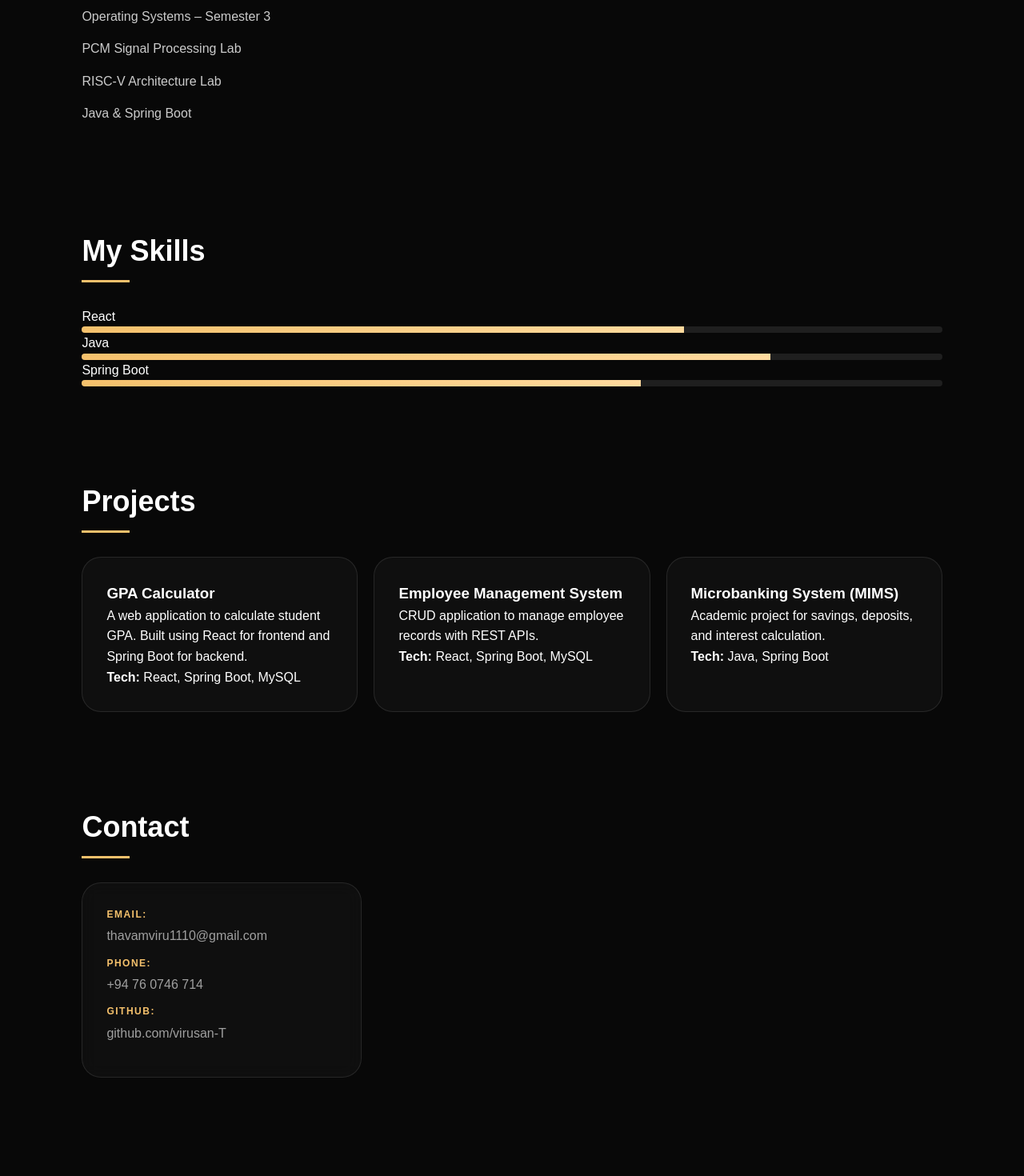
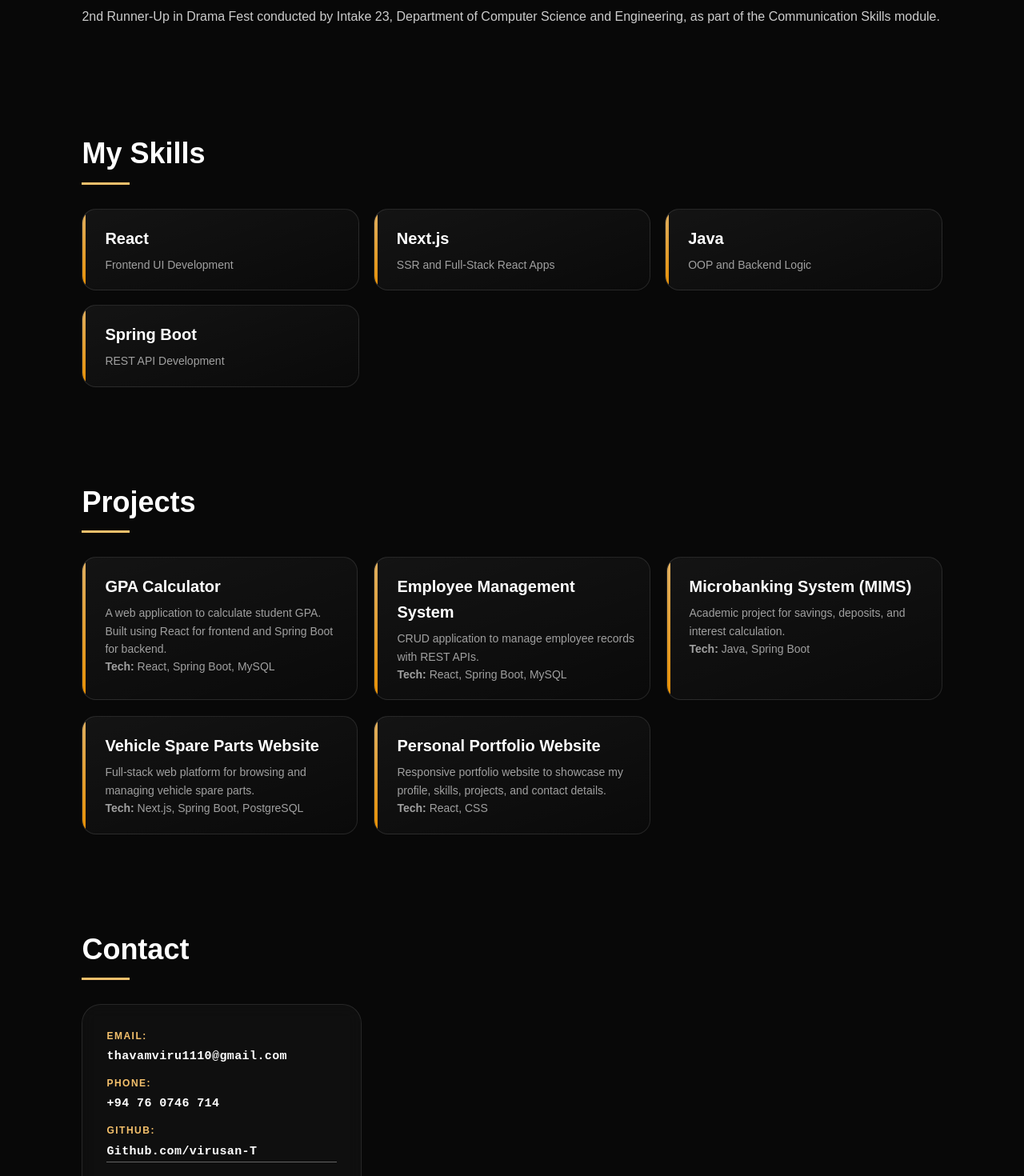
Before and after one commit to virusan-T/My_Portfolio, a React (Create React App) app: page / in a window 1280 px wide. Shown: the part 1000-2470 px from the top of the page at 80% size. Before the commit the page ends 2392 px from the top, so only its background shows below. Built offline with nearby package versions, Linux system fonts and the light colour scheme.

Commit message:
make some chnages

```diff
--- a/public/index.html
+++ b/public/index.html
@@ -24,7 +24,7 @@
       work correctly both with client-side routing and a non-root public URL.
       Learn how to configure a non-root public URL by running `npm run build`.
     -->
-    <title>React App</title>
+    <title>Virusan</title>
   </head>
   <body>
     <noscript>You need to enable JavaScript to run this app.</noscript>
--- a/src/App.css
+++ b/src/App.css
@@ -27,6 +27,39 @@ body {
   color: var(--text-main);
   line-height: 1.6;
   overflow-x: hidden;
+}
+
+/* ------------------ SHARED PATTERNS ------------------ */
+
+.project-card,
+.contact-box,
+.contact-form {
+  background: var(--glass);
+  border: 1px solid var(--border);
+  border-radius: 24px;
+}
+
+.contact-box,
+.contact-form {
+  backdrop-filter: blur(10px);
+}
+
+.contact-btn,
+.contact-form button {
+  border-radius: 50px;
+  transition: all 0.3s cubic-bezier(0.175, 0.885, 0.32, 1.275);
+  cursor: pointer;
+}
+
+.contact-btn:hover,
+.contact-form button:hover {
+  background: #ffffff;
+  color: #000;
+}
+
+.contact-btn:active,
+.contact-form button:active {
+  transform: scale(0.95);
 }
 
 /* ------------------ NAVBAR ------------------ */
@@ -63,26 +96,20 @@ body {
   border: 1px solid var(--accent);
   color: var(--accent);
   padding: 10px 22px;
-  border-radius: 50px;
   text-decoration: none; /* Ensures no underline if it's an <a> tag */
   display: inline-block;
   font-weight: 500;
-  transition: all 0.3s cubic-bezier(0.175, 0.885, 0.32, 1.275);
-  cursor: pointer;
 }
 
 /* 1. HOVER STATE: Changes to White for a "Different" Look */
 .contact-btn:hover {
-  background: #ffffff;      /* Different color: pure white */
-  color: #000000;           /* Black text for contrast */
-  border-color: #ffffff;
-  transform: translateY(-3px); /* Lifts up slightly */
+  border-color: #010101;
+  transform: translateY(-1px); /* Lifts up slightly */
   box-shadow: 0 10px 20px rgba(255, 255, 255, 0.2);
 }
 
 /* 2. TOUCH / CLICK STATE: Physical feedback when pressed */
 .contact-btn:active {
-  transform: scale(0.95);    /* Shrinks slightly when touched */
   background: var(--accent); /* Switches back to your accent color */
   border-color: var(--accent);
   box-shadow: 0 5px 10px rgba(245, 193, 108, 0.4);
@@ -213,70 +240,84 @@ body {
 
 /* ------------------ SKILLS ------------------ */
 
-
-
-.skill span {
-  display: block;
-  margin-bottom: 6px;
-  font-size: 14px;
+.skills-grid {
+  display: grid;
+  grid-template-columns: repeat(3, minmax(0, 1fr));
+  gap: 18px;
 }
 
-.bar {
-  background: #1f1f1f;
-  height: 8px;
-  border-radius: 10px;
-  overflow: hidden;
+@media (max-width: 900px) {
+  .skills-grid {
+    grid-template-columns: repeat(2, minmax(0, 1fr));
+  }
 }
 
-.bar span {
-  display: block;
+@media (max-width: 600px) {
+  .skills-grid {
+    grid-template-columns: 1fr;
+  }
+}
+
+.skill-tile,
+.project-card {
+  position: relative;
+  padding: 20px 18px;
+  border: 1px solid var(--border);
+  border-radius: 18px;
+  background: linear-gradient(160deg, rgba(255, 255, 255, 0.05), rgba(255, 255, 255, 0.01));
+  overflow: hidden;
+  transition: transform 0.25s ease, border-color 0.25s ease, box-shadow 0.25s ease;
+}
+
+.skill-tile::before,
+.project-card::before {
+  content: "";
+  position: absolute;
+  top: 0;
+  left: 0;
+  width: 4px;
   height: 100%;
-  background: linear-gradient(90deg, #f5c16c, #ffda9e);
+  background: var(--accent-gradient);
+  opacity: 0.9;
+}
+
+.skill-tile:hover,
+.project-card:hover {
+  transform: translateY(-6px);
+  border-color: rgba(245, 193, 108, 0.6);
+  box-shadow: 0 16px 28px rgba(0, 0, 0, 0.3);
+}
+
+.skill-tile h3,
+.project-card h3 {
+  font-size: 20px;
+  margin-bottom: 6px;
+  padding-left: 10px;
+}
+
+.skill-tile p,
+.project-card p {
+  color: var(--text-dim);
+  font-size: 14px;
+  padding-left: 10px;
 }
 
 /* ------------------ PROJECTS ------------------ */
 
 .project-grid {
   display: grid;
-  grid-template-columns: repeat(auto-fit, minmax(300px, 1fr));
+  grid-template-columns: repeat(3, minmax(0, 1fr));
   gap: 20px;
 }
 
-.project-card {
-  background: var(--glass);
-  border: 1px solid var(--border);
-  padding: 30px;
-  border-radius: 24px;
-  transition: all 0.4s ease;
-  position: relative;
-  overflow: hidden;
-}
-.project-card::before {
-  content: "";
-  position: absolute;
-  top: 0; left: 0; width: 100%; height: 100%;
-  background: var(--accent-gradient);
-  opacity: 0;
-  transition: 0.4s;
-  z-index: -1;
-}
-
-.project-card:hover {
-  transform: translateY(-10px);
-  border-color: var(--accent);
-}
 /* ------------------ CONTACT ------------------ */
 /* ------------------ MODERN CONTACT BOX ------------------ */
 
 .contact-box {
-  background: var(--glass);               /* Modern semi-transparent background */
-  border: 1px solid var(--border);        /* Subtle border */
   padding: 30px;                          /* Increased padding for a premium feel */
-  border-radius: 24px;                    /* Matches project card curves */
   max-width: 350px;                       /* Slightly wider for better text flow */
   margin: 40px 0;
   transition: all 0.4s ease;              /* Smooth transition for hover */
-  backdrop-filter: blur(10px);            /* Glass effect */
 }
 
 .contact-box:hover {
@@ -301,6 +342,25 @@ body {
   margin-bottom: 4px;
 }
 
+.contact-value {
+  color: var(--text-main);
+  font-family: "Courier New", monospace;
+  font-size: 15px;
+  font-weight: 700;
+  letter-spacing: 0.4px;
+}
+
+.github-link-tag {
+  text-decoration: none;
+  border-bottom: 1px solid rgba(255, 255, 255, 0.35);
+  transition: color 0.2s ease, border-color 0.2s ease;
+}
+
+.github-link-tag:hover {
+  color: var(--text-main);
+  border-color: var(--text-main);
+}
+
 /* ------------------ RESPONSIVE ------------------ */
 
 @media (max-width: 900px) {
@@ -309,8 +369,18 @@ body {
     text-align: center;
   }
 
+  .project-grid {
+    grid-template-columns: repeat(2, minmax(0, 1fr));
+  }
+
   .hero-image img {
     margin-top: 30px;
+  }
+}
+
+@media (max-width: 600px) {
+  .project-grid {
+    grid-template-columns: 1fr;
   }
 }
 
@@ -322,11 +392,7 @@ body {
   display: flex;
   flex-direction: column;
   gap: 20px;
-  background: var(--glass); /* Using the glass effect from earlier */
   padding: 40px;
-  border-radius: 24px;
-  border: 1px solid var(--border);
-  backdrop-filter: blur(10px);
 }
 
 /* ------------------ INPUTS & TEXTAREA ------------------ */
@@ -363,26 +429,17 @@ body {
 
 .contact-form button {
   all: unset; /* Resets default button styling */
-  cursor: pointer;
   background: var(--accent);
   color: #000;
   padding: 15px;
-  border-radius: 50px;
   font-weight: 600;
   text-align: center;
   font-size: 16px;
-  transition: all 0.3s cubic-bezier(0.175, 0.885, 0.32, 1.275);
 }
 
 .contact-form button:hover {
-  background: #ffffff; /* Turns white on hover like your navbar button */
-  color: #000;
   transform: translateY(-5px);
   box-shadow: 0 10px 20px rgba(255, 255, 255, 0.1);
-}
-
-.contact-form button:active {
-  transform: scale(0.95); /* Shrinks on click for physical feedback */
 }
 
 /* Placeholder color */
--- a/src/sections/academic.jsx
+++ b/src/sections/academic.jsx
@@ -6,10 +6,10 @@ function academic() {
         <div className='section' id='academic'>
             <h2>Academic Activities</h2>
             <ul>
-                <li>Operating Systems – Semester 3</li>
-                <li>PCM Signal Processing Lab</li>
-                <li>RISC-V Architecture Lab</li>
-                <li>Java & Spring Boot</li>
+                <li>
+                  2nd Runner-Up in Drama Fest conducted by Intake 23, Department of Computer
+                  Science and Engineering, as part of the Communication Skills module.
+                </li>
             </ul>
         </div>
     </div>
--- a/src/sections/contact.jsx
+++ b/src/sections/contact.jsx
@@ -7,13 +7,23 @@ function Contact() {
 
       <div className="contact-box">
         <p>
-          <strong>Email:</strong> thavamviru1110@gmail.com
+          <strong>Email:</strong>{' '}
+          <span className="contact-value">thavamviru1110@gmail.com</span>
         </p>
         <p>
-          <strong>Phone:</strong> +94 76 0746 714
+          <strong>Phone:</strong>{' '}
+          <span className="contact-value">+94 76 0746 714</span>
         </p>
         <p>
-          <strong>GitHub:</strong> github.com/virusan-T
+          <strong>GitHub:</strong>{' '}
+          <a
+            className="contact-value github-link-tag"
+            href="https://github.com/virusan-T"
+            target="_blank"
+            rel="noopener noreferrer"
+          >
+            Github.com/virusan-T
+          </a>
         </p>
       </div>
     </section>
--- a/src/sections/project.jsx
+++ b/src/sections/project.jsx
@@ -32,6 +32,22 @@ function Projects() {
           <p><strong>Tech:</strong> Java, Spring Boot</p>
         </div>
 
+        <div className="project-card">
+          <h3>Vehicle Spare Parts Website</h3>
+          <p>
+            Full-stack web platform for browsing and managing vehicle spare parts.
+          </p>
+          <p><strong>Tech:</strong> Next.js, Spring Boot, PostgreSQL</p>
+        </div>
+
+        <div className="project-card">
+          <h3>Personal Portfolio Website</h3>
+          <p>
+            Responsive portfolio website to showcase my profile, skills, projects, and contact details.
+          </p>
+          <p><strong>Tech:</strong> React, CSS</p>
+        </div>
+
       </div>
     </section>
   );
--- a/src/sections/skills.jsx
+++ b/src/sections/skills.jsx
@@ -1,18 +1,25 @@
 import React from 'react';
 
 function Skills() {
+  const skills = [
+    { name: 'React', detail: 'Frontend UI Development' },
+    { name: 'Next.js', detail: 'SSR and Full-Stack React Apps' },
+    { name: 'Java', detail: 'OOP and Backend Logic' },
+    { name: 'Spring Boot', detail: 'REST API Development' },
+  ];
+
   return (
-    <section className="section" id='skills'>
+    <section className="section skills-section" id="skills">
       <h2>My Skills</h2>
 
-      <p>React</p>
-      <div className="bar"><span style={{width:"70%"}}></span></div>
-
-      <p>Java</p>
-      <div className="bar"><span style={{width:"80%"}}></span></div>
-
-      <p>Spring Boot</p>
-      <div className="bar"><span style={{width:"65%"}}></span></div>
+      <div className="skills-grid">
+        {skills.map((skill) => (
+          <article className="skill-tile" key={skill.name}>
+            <h3>{skill.name}</h3>
+            <p>{skill.detail}</p>
+          </article>
+        ))}
+      </div>
     </section>
   );
 }
```
